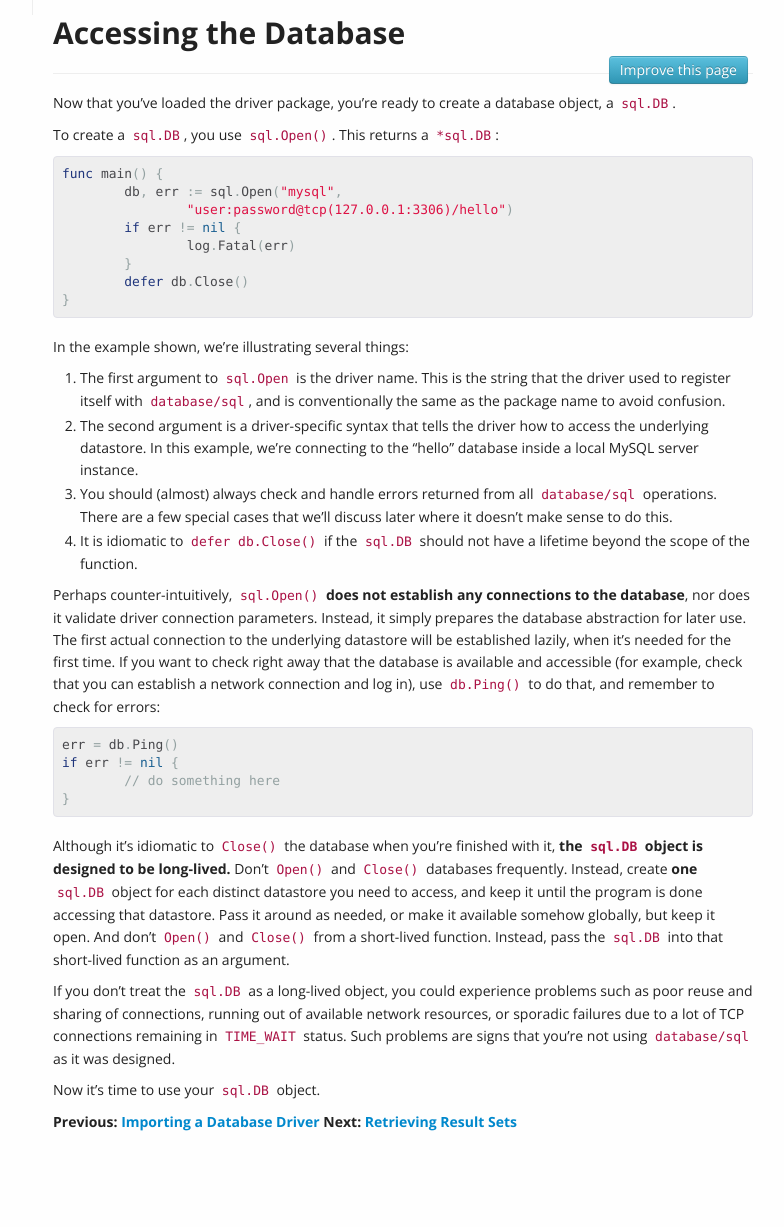
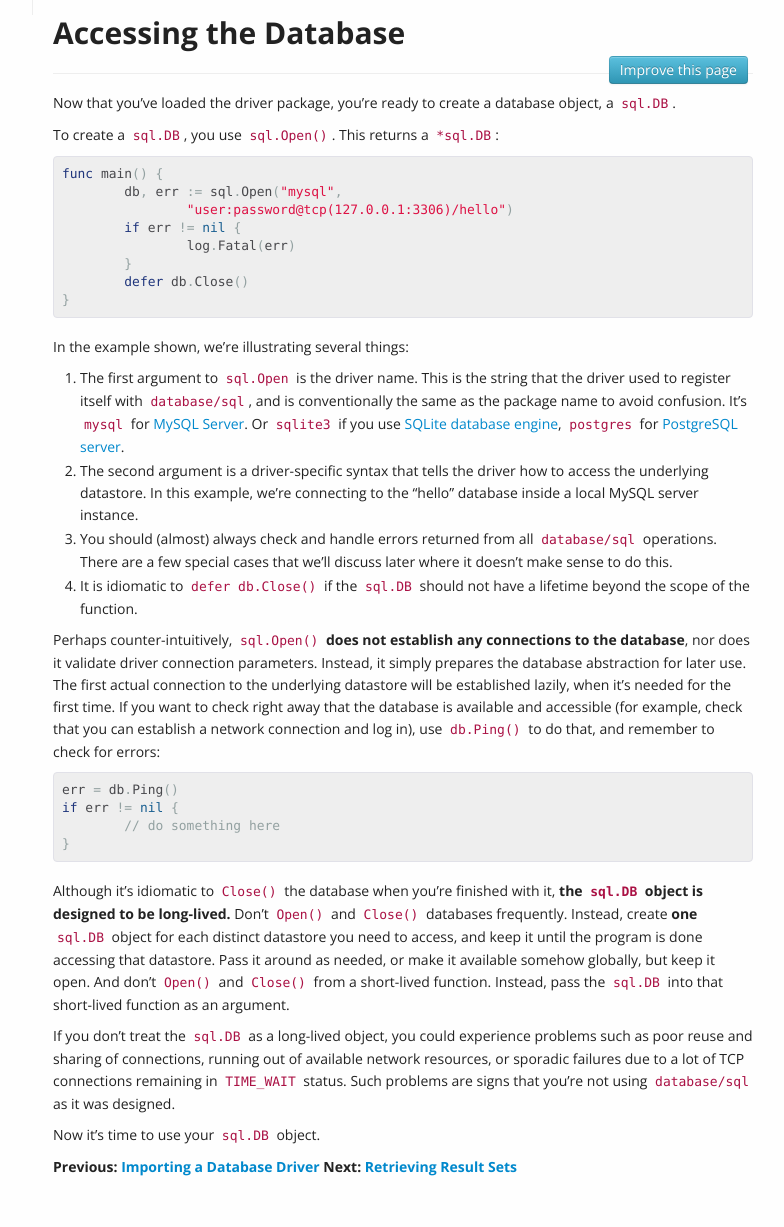
Before and after one commit to VividCortex/go-database-sql-tutorial, a Jekyll site: the page built from accessing.md, in a window 1280 px wide. Shown: the whole page, without its empty margins (357-1141 px from the left). Built offline with Jekyll 4.4.1, drawn with Linux system fonts in a browser that asks for light colours; before the commit the page ends 1182 px from its top, so only the background shows below that.

Commit message:
Provide the driver names for SQLite and PostgreSQL
To be in consistent with http://go-database-sql.org/retrieving.html which shows the placeholders used by MySQL, SQLite and PostgreSQL.

```diff
--- a/accessing.md
+++ b/accessing.md
@@ -21,7 +21,7 @@
 
 In the example shown, we're illustrating several things:
 
-1. The first argument to `sql.Open` is the driver name. This is the string that the driver used to register itself with `database/sql`, and is conventionally the same as the package name to avoid confusion.
+1. The first argument to `sql.Open` is the driver name. This is the string that the driver used to register itself with `database/sql`, and is conventionally the same as the package name to avoid confusion. It's `mysql` for [MySQL Server](github.com/go-sql-driver/mysql). Or `sqlite3` if you use [SQLite database engine](https://github.com/mattn/go-sqlite3), `postgres` for [PostgreSQL server](https://github.com/lib/pq).
 2. The second argument is a driver-specific syntax that tells the driver how to access the underlying datastore. In this example, we're connecting to the "hello" database inside a local MySQL server instance.
 3. You should (almost) always check and handle errors returned from all `database/sql` operations.  There are a few special cases that we'll discuss later where it doesn't make sense to do this.
 4. It is idiomatic to `defer db.Close()` if the `sql.DB` should not have a lifetime beyond the scope of the function.
```
